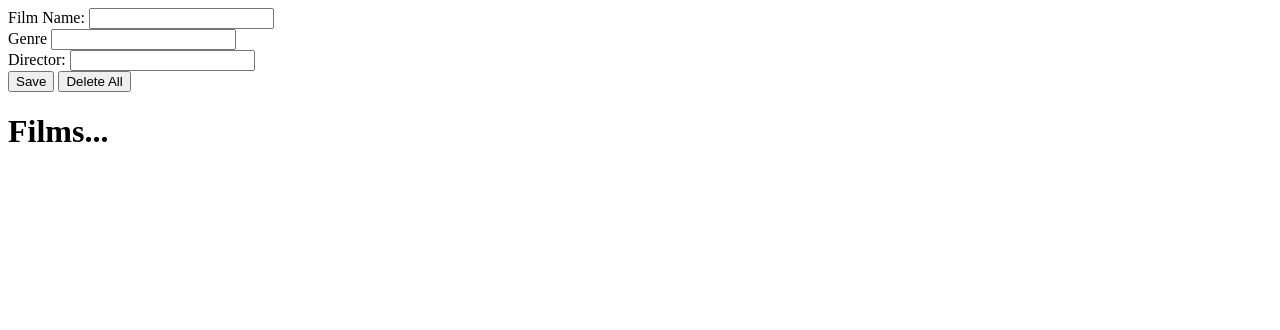
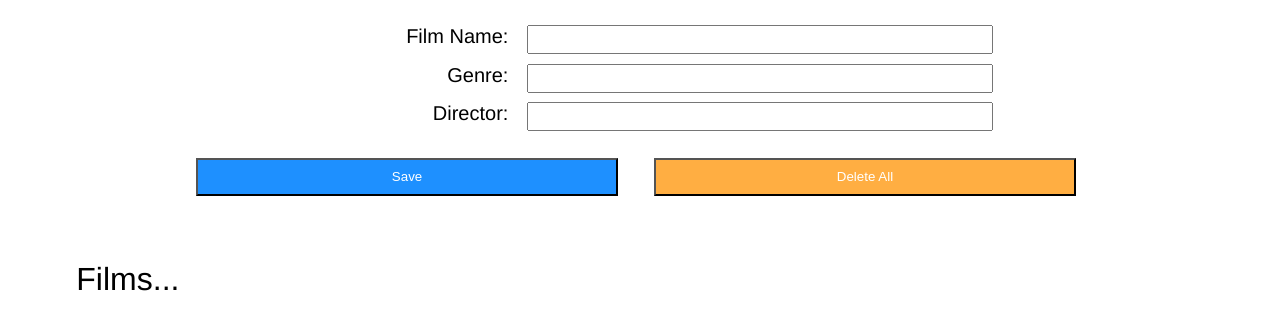
Before and after one commit to LUKERHYS/manipulating_the_DOM_hw, a plain HTML site: page index.html in a window 1280 px wide. Drawn offline with Linux system fonts and the light colour scheme.

Commit message:
Added a good amount of styling to the form, now to style the film list

```diff
--- a/css/main.css
+++ b/css/main.css
@@ -0,0 +1,82 @@
+body {
+  margin-left: 0;
+  background-color: #fff;
+  font-family: helvetica;
+  font-weight: lighter;
+}
+h1, h2, h3, h4 {
+
+}
+h1 {
+font-weight: lighter;
+padding-left: 6%;
+}
+
+form {
+  margin: 2%;
+  height: auto;
+  display: flex;
+  justify-content: center;
+}
+
+.form-container {
+  width: 75%;
+  height: auto;
+  display: flex;
+  align-content: center;
+  flex-direction: column;
+}
+
+.form-child {
+  display: inline-flex;
+  justify-content: center;
+}
+
+label {
+  display: inline-flex;
+  justify-content: flex-end;
+  width: 25%;
+  font-size: 20px;
+  padding-right: 2%;
+}
+
+input {
+  width: 50%;
+  font-size: 20px;
+  margin-bottom: 1%;
+}
+
+.form-buttons {
+  display: flex;
+  justify-content: center;
+}
+
+button {
+  width: 60%;
+  padding: 1% 2%;
+  margin: 2%;
+}
+
+#new-film-button{
+  background-color: dodgerblue;
+  color: white;
+}
+
+#delete-all {
+  background-color: #ffae42;
+  color: white;
+}
+
+.film-list-container {
+  display: flex;
+  flex-wrap: wrap;
+  width: 100%;
+
+}
+
+li {
+  list-style: none;
+  background-color: lightgray;
+  width: 25%;
+  padding: 10%;
+}
--- a/index.html
+++ b/index.html
@@ -3,24 +3,25 @@
   <head>
     <meta charset="utf-8">
     <script type="text/javascript" src="js/app.js"></script>
+    <link rel="stylesheet" href="css/main.css">
     <title></title>
   </head>
   <body>
     <form id="new-film-form">
       <div class="form-container">
 
-        <div class="from-child">
-          <label for="film_name">Film Name:</label>
+        <div class="form-child">
+          <label for="film_name">Film Name: </label>
           <input type="text" id="film_name" />
         </div>
 
         <div class="form-child">
-          <label for="genre">Genre</label>
+          <label for="genre">Genre: </label>
           <input type="text" id="genre" />
         </div>
 
         <div class="form-child">
-          <label for="director">Director:</label>
+          <label for="director">Director: </label>
           <input type="text" id="director" />
         </div>
 
```
